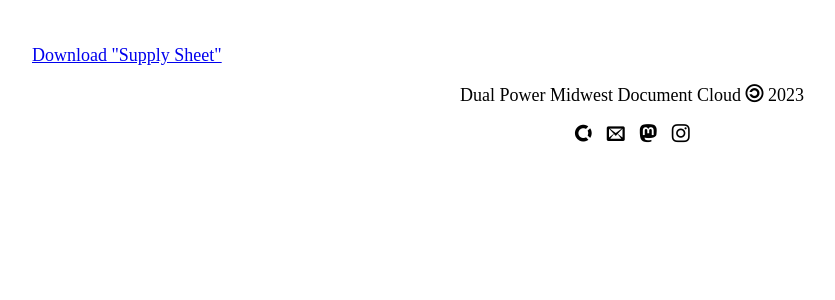
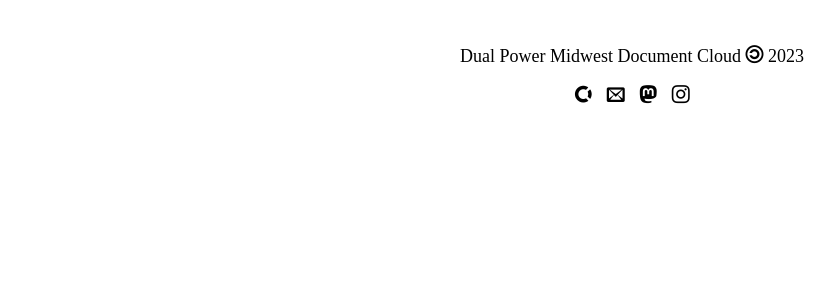
Before and after one commit to dpgmidwest/document-cloud, a Jekyll site: the page built from _posts/2023-08-09-supplysheet.md, in a window 1280 px wide. Shown: the top 300 px of the page, without its empty margins (13-848 px from the left). Built offline with Jekyll 4.4.1, drawn with Linux system fonts in a browser that asks for light colours; some web fonts are replaced.

Commit message:
adding filetype and view to percent

```diff
--- a/_layouts/file.html
+++ b/_layouts/file.html
@@ -4,5 +4,7 @@
 
 {{ content }}
 
-<a href="{{ site.baseurl }}{{ page.file_path }}">Download "{{ page.title }}"</a>
-<object data="{{ site.baseurl }}{{ page.file_path }}" width="800" height="500" class="document">
+{% if page.type == PDF %}
+    <a href="{{ site.baseurl }}{{ page.file_path }}">Download "{{ page.title }}"</a>
+    <object data="{{ site.baseurl }}{{ page.file_path }}" width="800" height="500" class="document">
+{% endif %}
--- a/css/stylesheet.css
+++ b/css/stylesheet.css
@@ -4,8 +4,8 @@
 }
 
 object.document {
-    width:100vw;
-    height:100vh;
+    width: 100%;
+    height: 100%;
 }
 
 footer {
--- a/index.html
+++ b/index.html
@@ -6,7 +6,7 @@
   <ul>
     {% for post in site.posts %}
       <li>
-        <a href="{{ site.baseurl }}{{ post.url }}">{{ post.url }}</a>
+        <a href="{{ site.baseurl }}{{ post.url }}">{{ post.url }} {% if post.type %}({{ post.type }}){% endif %}</a>
       </li>
     {% endfor %}
   </ul>
```
Also changed, not shown: _posts/2023-08-09-supplysheet.md (+1 -0 lines).
